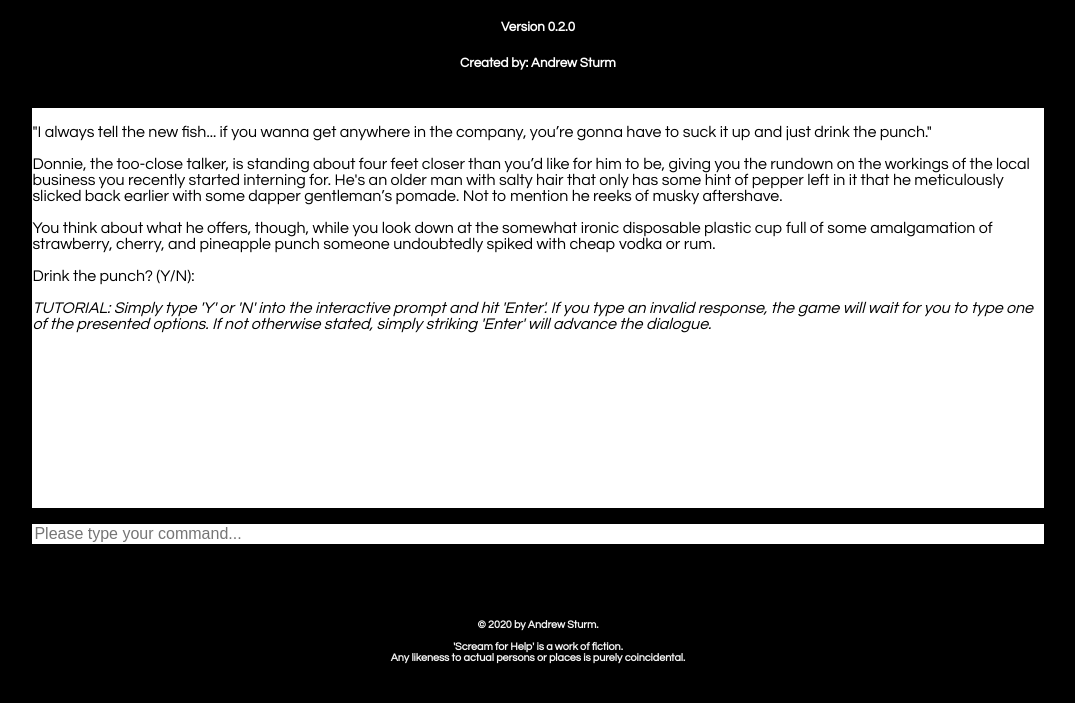
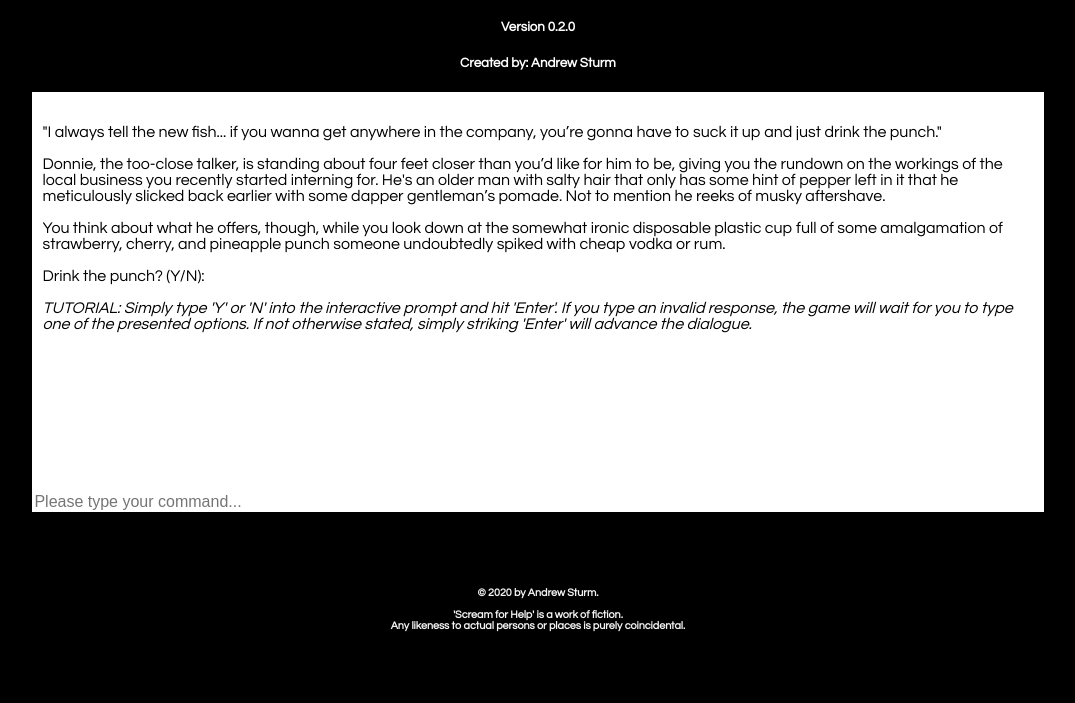
Before and after one commit to deadeye007/screamforhelp, a plain HTML site: page public/index.html in a window 1280 px wide. Shown: the part 57-760 px from the top of the page, without its empty margins (102-1177 px from the left). Drawn offline with Linux system fonts and the light colour scheme.

Commit message:
Moved the script directory into a public subdirectory.
I also addressed an issue I just notice, where not specifying UTF-8 caused
an issue with the game's formatting.

```diff
--- a/index.html
+++ b/public/index.html
@@ -2,8 +2,9 @@
 
 <head>
 <title>Scream for Help - Interactive Fiction</title>
-<link rel="shortcut icon" href="favicon.ico" type="image/x-icon">
-<link rel="stylesheet" type="text/css" href="/scripts/stylesheet.css"></script>
+	<meta charset="UTF-8">
+	<link rel="shortcut icon" href="favicon.ico" type="image/x-icon">
+	<link rel="stylesheet" type="text/css" href="/scripts/stylesheet.css"></script>
 </head>
 
 <body>
--- a/scripts/stylesheet.css
+++ b/public/scripts/stylesheet.css
@@ -26,13 +26,23 @@
     resize: none;
 }
 
+#game {
+    background-color: white;
+    color: black;
+    font-size: medium;
+    height: 50vh;
+    overflow: auto;
+    position: static;
+    resize: none;
+}
+
 #game-text {
     background-color: white;
     color: black;
     font-size: medium;
-    height: 50vh;
-    margin-left: inherit;
-    margin-right: inherit;
+    height: 40vh;
+    margin-left: 1%;
+    margin-right: 1%;
     max-width: inherit;
     max-height: inherit;
     overflow: auto;
--- a/scripts/vars.js
+++ b/public/scripts/vars.js
@@ -2,6 +2,7 @@
 let state = {};
 let game = document.getElementById('game-text');
 let input = document.getElementById('user-input');
+
 var room = ""
 var currentLocation = "prologue";
 var currentOption = "";
```
Also changed, not shown: public/favicon.ico (renamed from favicon.ico), public/scripts/dialogue.js (renamed from scripts/dialogue.js), public/scripts/script.js (renamed from scripts/script.js), 1 other file.
